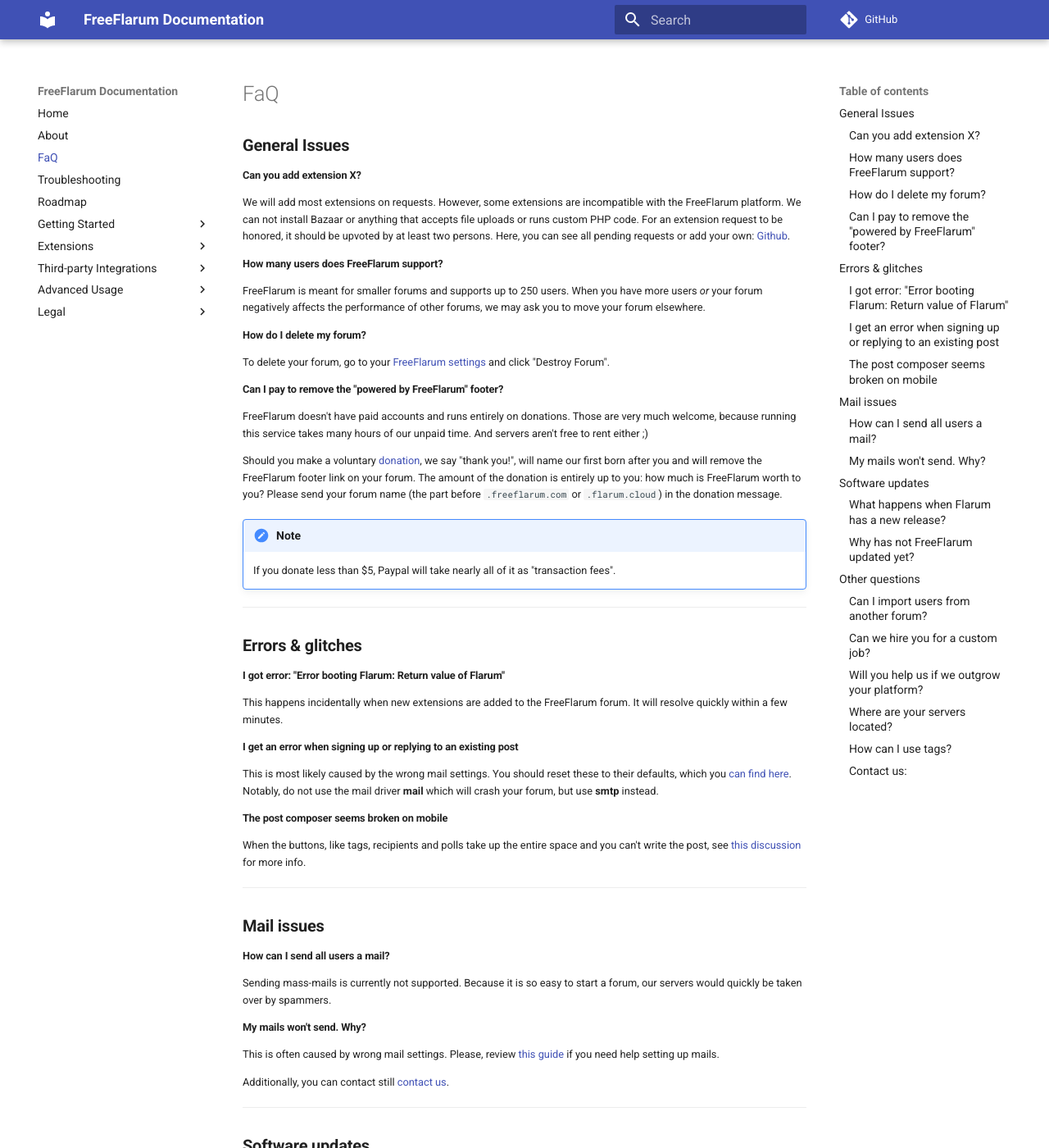
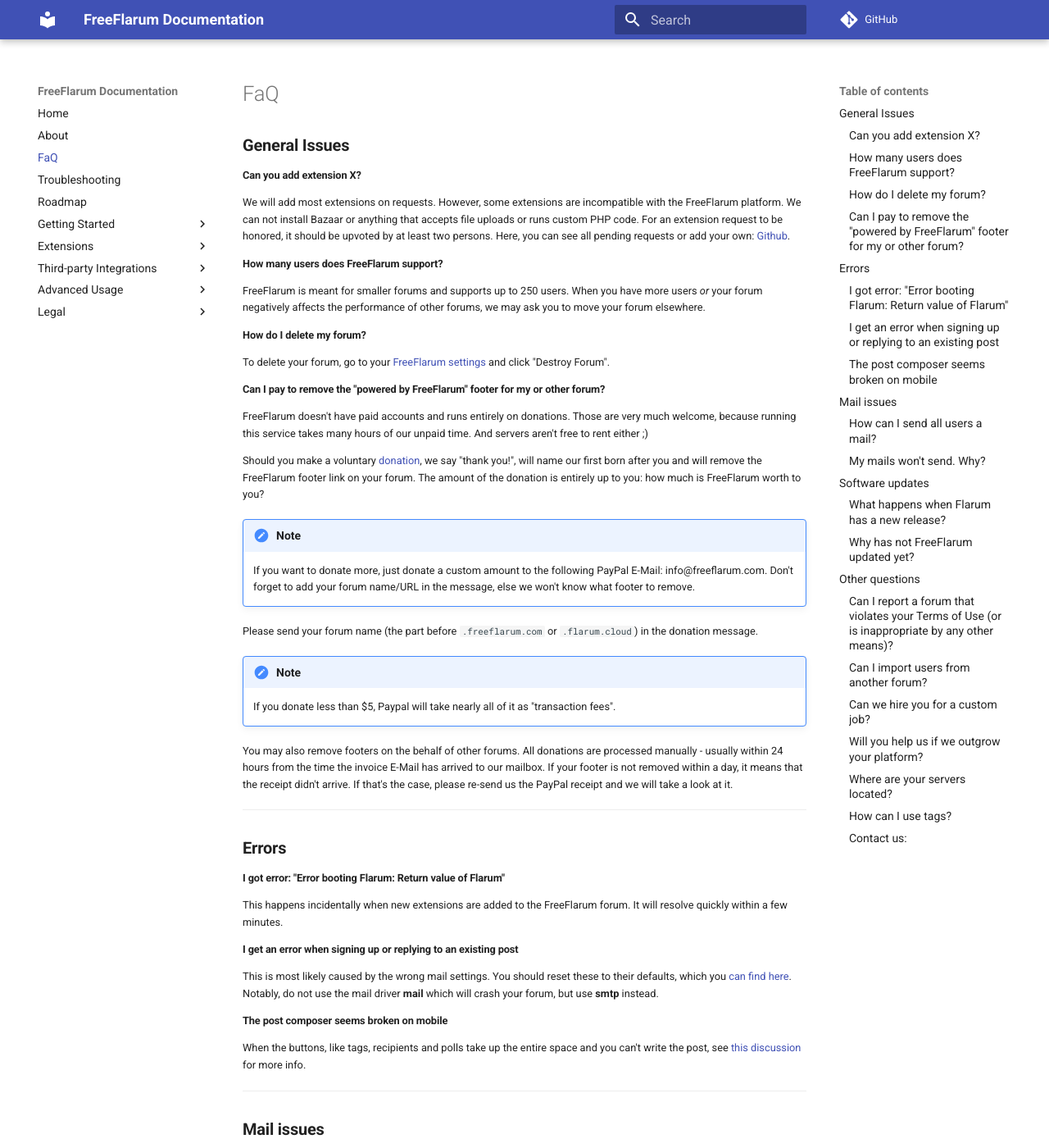
Before and after one commit to FreeFlarum/freeflarum.com, an MkDocs documentation site: the page built from docs/faq.md, in a window 1280 px wide and 1400 px high. Shown: the whole window at 82% size. Built offline with MkDocs 1.6.1 and Material for MkDocs 9.7.7, drawn with Linux system fonts in a browser that asks for light colours; some web fonts are replaced; comment, search, counter and statistics services are not loaded; some of the changed text lies outside the part shown.

Commit message:
Update faq.md
• Added instructions on how to report a forum;
• Expanded donation instructions.

```diff
--- a/docs/faq.md
+++ b/docs/faq.md
@@ -12,19 +12,25 @@
 
 To delete your forum, go to your [FreeFlarum settings](/settings) and click "Destroy Forum".
 
-#### Can I pay to remove the "powered by FreeFlarum" footer?
+#### Can I pay to remove the "powered by FreeFlarum" footer for my or other forum?
 
 FreeFlarum doesn't have paid accounts and runs entirely on donations. Those are very much welcome, because running this service takes many hours of our unpaid time. And servers aren't free to rent either ;)
 
 Should you make a voluntary [donation](/donate), we say "thank you!", will name our first born after you and will remove the FreeFlarum footer link on your forum. The amount of the donation is entirely up to you: how much is FreeFlarum worth to you?
+
+!!! note
+    If you want to donate more, just donate a custom amount to the following PayPal E-Mail: info@freeflarum.com. Don't forget to add your forum name/URL in the message, else we won't know what footer to remove.
+
 Please send your forum name (the part before `.freeflarum.com` or `.flarum.cloud`) in the donation message.
 
 !!! note
     If you donate less than $5, Paypal will take nearly all of it as "transaction fees".
 
+You may also remove footers on the behalf of other forums. All donations are processed manually - usually within 24 hours from the time the invoice E-Mail has arrived to our mailbox. If your footer is not removed within a day, it means that the receipt didn't arrive. If that's the case, please re-send us the PayPal receipt and we will take a look at it.
+
 ---
 
-## __Errors & glitches__
+## __Errors__
 
 #### I got error: "Error booting Flarum: Return value of Flarum"
 
@@ -73,6 +79,19 @@
 
 ## __Other questions__
 
+#### Can I report a forum that violates your Terms of Use (or is inappropriate by any other means)?
+
+Yes, you can send us a mail to [reports@freeflarum.com](mailto:reports@freeflarum.com) and we will review your complaint and potentially take appropriate action.
+In general, your report should follow this template:
+
+1. The URL of the forum.
+
+2. What rule does the forum violate?
+
+3. Why should we remove the forum?
+
+Reports (just like any other mail) will be usually processed within 48 hours from the time of when the report has arrived to our inbox. If it didn't arrive, nothing happens... literally. Spam mails will be ignored.
+
 #### Can I import users from another forum?
 
 Flarum does currently not support adding users from the admin panel or API, there's [an issue for that](https://github.com/flarum/core/issues/885). However, you can use the [Doorman](https://discuss.flarum.org/d/17845-doorman-by-reflar) extension to invite people.
```
